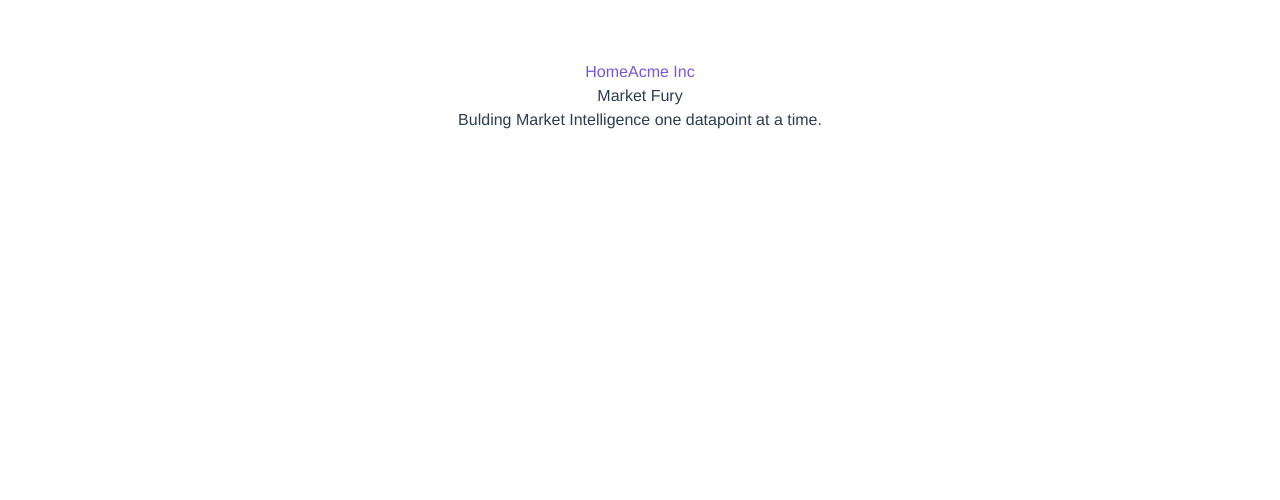
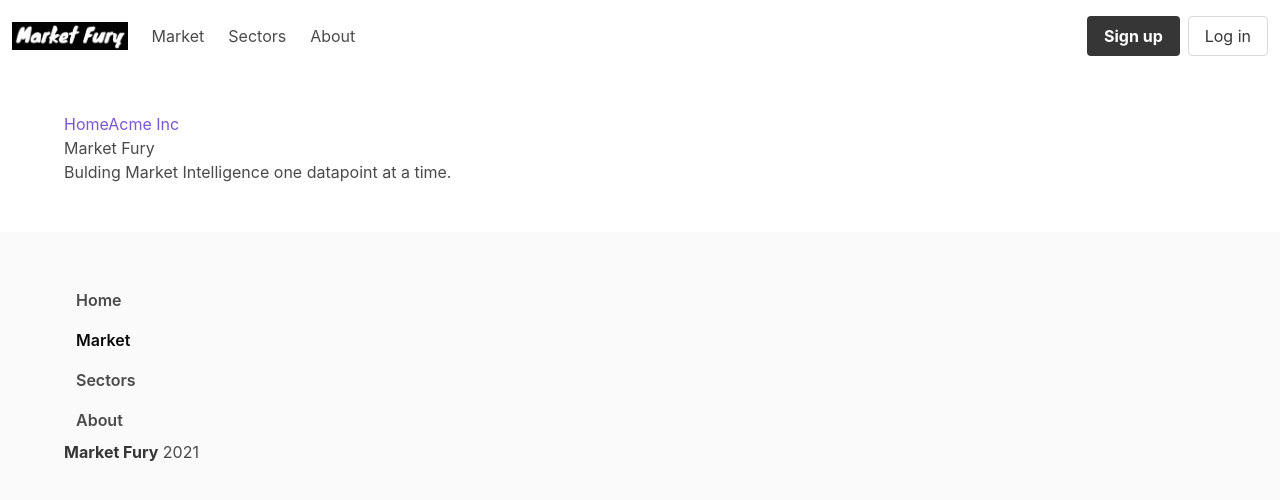
Before and after one commit to naikparag/fury_web, a Vue app: page / in a window 1280 px wide. Shown: the top 500 px of the page. Built offline with nearby package versions, Linux system fonts and the light colour scheme.

Commit message:
Header and Footer  components

```diff
--- a/src/App.vue
+++ b/src/App.vue
@@ -1,25 +1,34 @@
 <template>
   <div id="app">
+    <navbar />
+    <section class="section">
+      <div class="container">
+        <router-link to="/">Home</router-link>
+        <router-link to="/company">Acme Inc</router-link>
 
-    <router-link to="/">Home</router-link>
-    <router-link to="/company">Acme Inc</router-link>
-    <router-view/>
+        <router-view />
+
+      </div>
+    </section>
+    <footer-view />
   </div>
 </template>
 
 <script>
+import Navbar from "@/components/Navbar";
+import FooterView from "./components/FooterView.vue";
+
 export default {
-  name: 'App'
-}
+  name: "App",
+  components: {
+    Navbar,
+    FooterView
+  }
+};
 </script>
 
 <style>
 #app {
-  font-family: 'Avenir', Helvetica, Arial, sans-serif;
-  -webkit-font-smoothing: antialiased;
-  -moz-osx-font-smoothing: grayscale;
-  text-align: center;
-  color: #2c3e50;
-  margin-top: 60px;
+  margin-top: 0.5rem;
 }
 </style>
--- /dev/null
+++ b/src/components/FooterView.vue
@@ -0,0 +1,30 @@
+<template>
+  <footer class="footer">
+    <div class="container">
+      <div class="content">
+        <div class="columns">
+          <div class="column">
+            <a href="/" class="navbar-item has-text-weight-semibold">Home</a>
+            <a
+              href="/markets"
+              class="navbar-item has-text-weight-semibold is-active"
+              >Market</a
+            >
+            <a href="/sectors" class="navbar-item has-text-weight-semibold"
+              >Sectors</a
+            >
+            <a href="/about" class="navbar-item has-text-weight-semibold"
+              >About</a
+            >
+            <p><strong>Market Fury</strong> 2021</p>
+          </div>
+        </div>
+      </div>
+    </div>
+  </footer>
+</template>
+<script>
+export default {
+  name: "FooterView",
+};
+</script>
--- /dev/null
+++ b/src/components/Navbar.vue
@@ -0,0 +1,42 @@
+<template>
+    <b-navbar>
+        <template #brand>
+            <b-navbar-item href="/">
+                <img
+                    src="@/assets/logo.jpg"
+                    alt="Market Fury"
+                >
+            </b-navbar-item>
+        </template>
+        <template #start>
+            <b-navbar-item href="#">
+                Market
+            </b-navbar-item>
+            <b-navbar-item href="#">
+                Sectors
+            </b-navbar-item>
+            <b-navbar-item href="#">
+                About
+            </b-navbar-item>
+        </template>
+
+        <template #end>
+            <b-navbar-item tag="div">
+                <div class="buttons">
+                    <a class="button is-dark">
+                        <strong>Sign up</strong>
+                    </a>
+                    <a class="button active">
+                        Log in
+                    </a>
+                </div>
+            </b-navbar-item>
+        </template>
+    </b-navbar>
+</template>
+
+<script>
+export default {
+    name: 'Navbar',
+}
+</script>
--- a/src/router/index.js
+++ b/src/router/index.js
@@ -1,7 +1,7 @@
 import Vue from 'vue'
 import Router from 'vue-router'
-import Home from '@/components/Home'
-import Company from '@/components/Company'
+import Home from '@/pages/Home'
+import Company from '@/pages/Company'
 
 Vue.use(Router)
 
```
Also changed, not shown: src/assets/logo.jpg (added), src/assets/logo.png (deleted), src/pages/Company.vue (renamed from src/components/Company.vue), src/pages/Home.vue (renamed from src/components/Home.vue).
